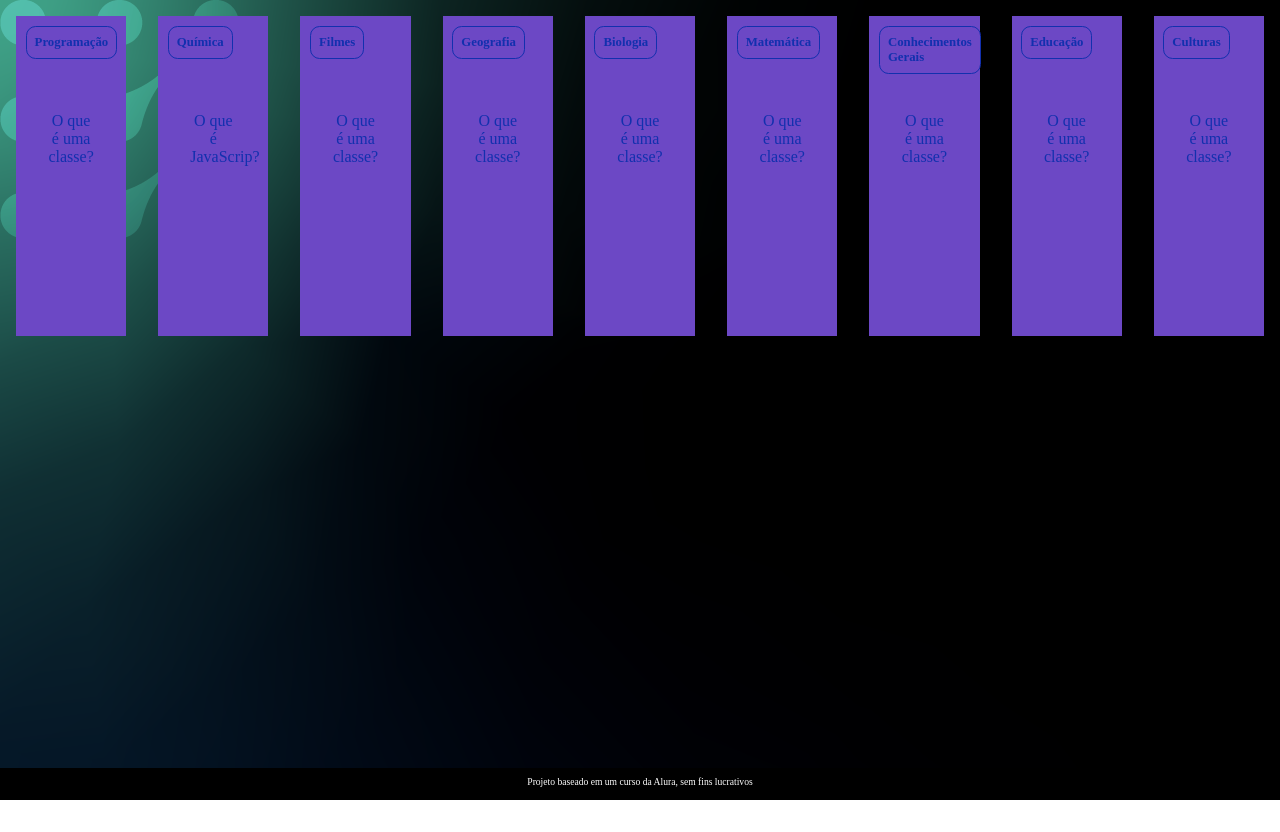
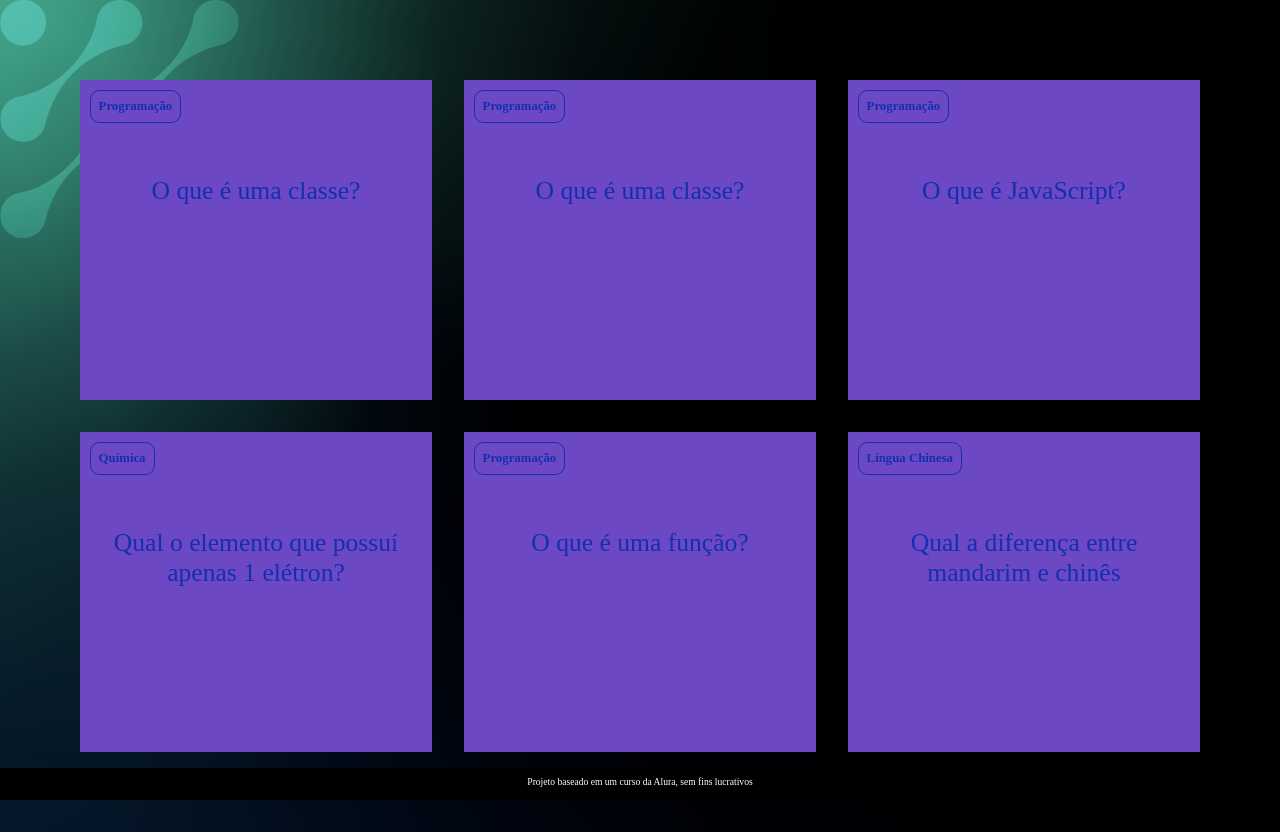
Before and after one commit to LeherLucas/FlashCards3-Tri, a plain HTML site: page index.html in a window 1280 px wide. Before the commit the page ends 800 px from the top, so only its background shows below. Drawn offline with Linux system fonts and the light colour scheme.

Commit message:
Add files via upload

```diff
--- /dev/null
+++ b/app.js
@@ -0,0 +1,26 @@
+function criaCartao(categoria, pergunta, resposta){
+    let container = document.getElementById('container')
+    let cartao = document.createElement('article')
+    cartao.className = 'cartao'
+
+    cartao.innerHTML = `
+    <div class="cartao__conteudo">
+            <h3>${categoria}</h3>
+                <div class="cartao__conteudo__pergunta">
+                <p>${pergunta}</p>
+                </div>
+            <div class="cartao__conteudo__resposta">
+                <p>${resposta}</p>
+            </div>
+    </div>
+    `
+
+    let respostaEstaVisivel = false
+    function viraCartao(){
+        respostaEstaVisivel = !respostaEstaVisivel
+        cartao.classList.toggle('active', respostaEstaVisivel)
+    }
+    cartao.addEventListener('click', viraCartao)
+
+    container.appendChild(cartao)
+}
--- a/assets/style.css
+++ b/assets/style.css
@@ -15,6 +15,9 @@ body {
 
 #container {
     display: flex;
+    flex-wrap: wrap;
+    justify-content: space-between;
+    padding: 4rem;
 }
 
 .cartao {
@@ -47,6 +50,7 @@ body {
 .cartao__conteudo p {
     padding: 2rem;
     margin-top: 4rem;
+    font-size: 2vw;
 }
 
 .cartao__conteudo__pergunta p {
@@ -59,7 +63,7 @@ body {
     font-weight: 700;
 }
 
-.cartao:hover .cartao__conteudo{
+.cartao.active .cartao__conteudo{
     transform: rotateY(180deg);
 }
 .cartao__conteudo__pergunta,
@@ -68,9 +72,12 @@ body {
     position: absolute;
     height: 100%;
     width: 100%;
+    box-sizing: border-box;
 }
 .cartao__conteudo__resposta {
     transform: rotateY(180deg);
+    background-color: rgba(0, 244, 191, 0.2);
+    border: 4px solid var(--card-back-color);
 }
 footer {
     background-color: black;
@@ -86,3 +93,18 @@ footer p {
     font-size: 0.6rem;
     margin-top: 0.5rem;
 }
+
+@media (max-width: 560px){
+    body{
+        background: url('img/bg-mobile.webp');
+    }
+    .cartao{
+        flex: 1 0 calc(100% - 1rem);
+    }
+    .cartao__conteudo h3{
+        font-size: 3vw;
+    }
+    .cartao__conteudo p{
+        font-size: 3.8vw;
+    }
+}
--- a/index.html
+++ b/index.html
@@ -20,98 +20,12 @@
                     </div>
                 </div>
             </article>
-            <article class="cartao">
-                <div class="cartao__conteudo">
-                    <h3>Química</h3>
-                    <div class="cartao__conteudo__pergunta">
-                        <p>O que é JavaScrip?</p>
-                    </div>
-                    <div class="cartao__conteudo__resposta">
-                        <p>É uma linguagem de programação</p>
-                    </div>
-                </div>
-            </article>
-            <article class="cartao">
-                <div class="cartao__conteudo">
-                    <h3>Filmes</h3>
-                    <div class="cartao__conteudo__pergunta">
-                        <p>O que é uma classe?</p>
-                    </div>
-                    <div class="cartao__conteudo__resposta">
-                        <p>É um seletor de elementos HTML</p>
-                    </div>
-                </div>
-            </article>
-            <article class="cartao">
-                <div class="cartao__conteudo">
-                    <h3>Geografia</h3>
-                    <div class="cartao__conteudo__pergunta">
-                        <p>O que é uma classe?</p>
-                    </div>
-                    <div class="cartao__conteudo__resposta">
-                        <p>É um seletor de elementos HTML</p>
-                    </div>
-                </div>
-            </article>
-            <article class="cartao">
-                <div class="cartao__conteudo">
-                    <h3>Biologia</h3>
-                    <div class="cartao__conteudo__pergunta">
-                        <p>O que é uma classe?</p>
-                    </div>
-                    <div class="cartao__conteudo__resposta">
-                        <p>É um seletor de elementos HTML</p>
-                    </div>
-                </div>
-            </article>
-            <article class="cartao">
-                <div class="cartao__conteudo">
-                    <h3>Matemática</h3>
-                    <div class="cartao__conteudo__pergunta">
-                        <p>O que é uma classe?</p>
-                    </div>
-                    <div class="cartao__conteudo__resposta">
-                        <p>É um seletor de elementos HTML</p>
-                    </div>
-                </div>
-            </article>
-            <article class="cartao">
-                <div class="cartao__conteudo">
-                    <h3>Conhecimentos Gerais</h3>
-                    <div class="cartao__conteudo__pergunta">
-                        <p>O que é uma classe?</p>
-                    </div>
-                    <div class="cartao__conteudo__resposta">
-                        <p>É um seletor de elementos HTML</p>
-                    </div>
-                </div>
-            </article>
-            <article class="cartao">
-                <div class="cartao__conteudo">
-                    <h3>Educação</h3>
-                    <div class="cartao__conteudo__pergunta">
-                        <p>O que é uma classe?</p>
-                    </div>
-                    <div class="cartao__conteudo__resposta">
-                        <p>É um seletor de elementos HTML</p>
-                    </div>
-                </div>
-            </article>
-            <article class="cartao">
-                <div class="cartao__conteudo">
-                    <h3>Culturas</h3>
-                    <div class="cartao__conteudo__pergunta">
-                        <p>O que é uma classe?</p>
-                    </div>
-                    <div class="cartao__conteudo__resposta">
-                        <p>É um seletor de elementos HTML</p>
-                    </div>
-                </div>
-            </article>
         </section>
     </main>
     <footer>
         <p>Projeto baseado em um curso da Alura, sem fins lucrativos</p>
     </footer>
+    <script src="app.js"></script>
+    <script src="perguntas.js"></script>
 </body>
 </html>
--- /dev/null
+++ b/perguntas.js
@@ -0,0 +1,28 @@
+criaCartao(
+    'Programação',
+    'O que é uma classe?',
+    'É um tipo de seletor HTML/CSS.'
+)
+criaCartao(
+    'Programação',
+    'O que é JavaScript?',
+    'É uma linguagem de programação utilizada para tornar uma página dinâmica.'
+)
+
+criaCartao(
+    'Química',
+    'Qual o elemento que possuí apenas 1 elétron?',
+    'Hidrogênio'
+)
+
+criaCartao(
+    'Programação',
+    'O que é uma função?',
+    'É um bloco de códigos que executa uma ação.'
+)
+
+criaCartao(
+    'Língua Chinesa',
+    'Qual a diferença entre mandarim e chinês',
+    'Mandarim é a língua falada, ja chinês é a escrita'
+)
```
